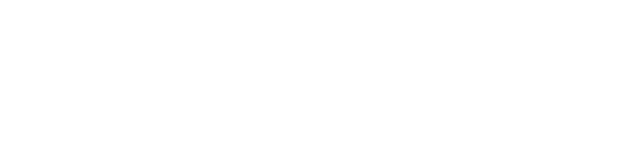
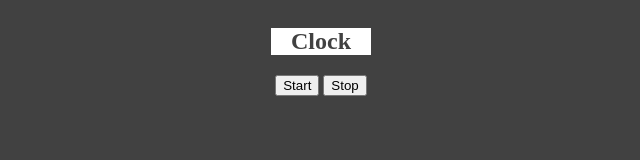
Before and after one commit to Ramchandra-Tharu/javascript, a plain HTML site: page event/index.html in a window 1280 px wide. Shown: the whole page, without its empty margins (319-959 px from the left). Drawn offline with Linux system fonts and the light colour scheme.

Commit message:
new features is added

```diff
--- a/event/index.html
+++ b/event/index.html
@@ -1,12 +1,45 @@
 <!DOCTYPE html>
 <html lang="en">
+
 <head>
     <meta charset="UTF-8">
     <meta name="viewport" content="width=device-width, initial-scale=1.0">
     <title>Document</title>
+    <style>
+        body {
+            display: flex;
+            justify-content: center;
+            align-items: center;
+            background-color: #414141;
+            color: #fff;
+            text-align: center;
+        }
+
+        .clock {
+
+            width: 100px;
+            background-color: #fff;
+            color: #414141;
+            border-radius: 1px solid black;
+        }
+    </style>
 </head>
+
 <body>
+    <nav>
+        <h2 class="clock">Clock</h2>
+        </div>
+
+
+        <div class="stop-watch">
+            <button id="start"> Start</button>
+            <button id="stop"> Stop</button>
+
+        </div>
+    </nav>
+
 
 </body>
 <script src="script.js"></script>
+
 </html>
```
